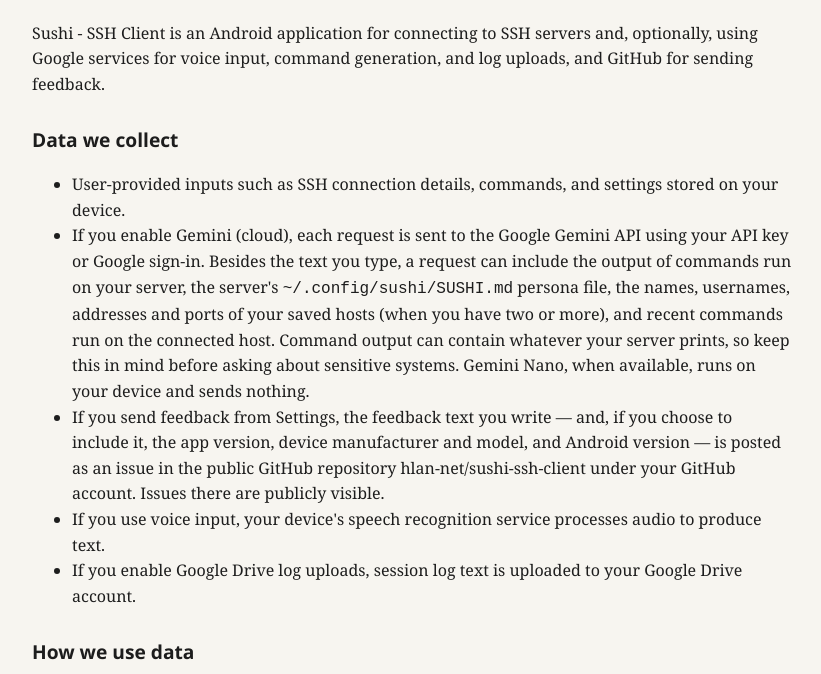
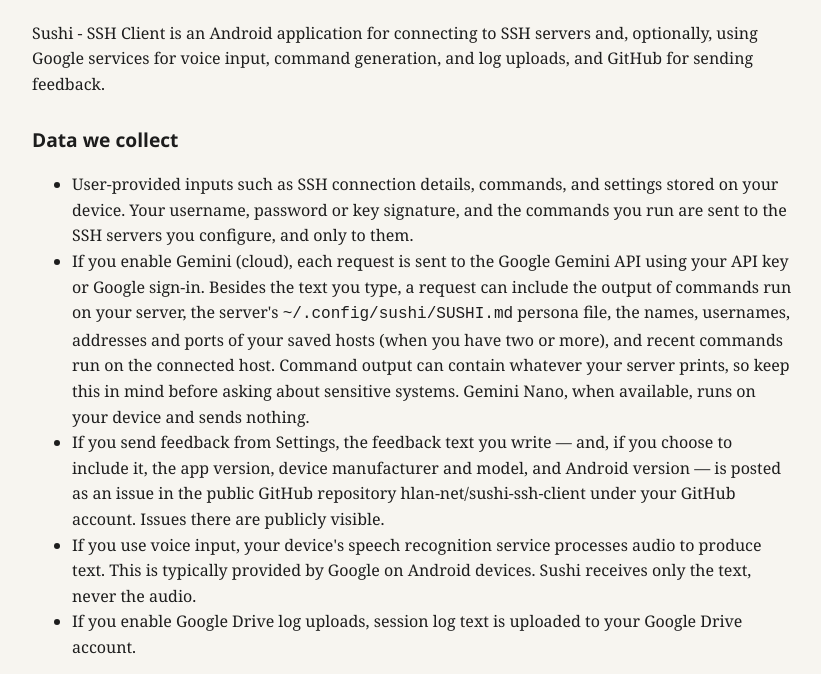
Before and after one commit to hlan-net/sushi-ssh-client, a plain HTML site: page docs/privacy-policy.html in a window 1280 px wide. Shown: the part 126-800 px from the top of the page, without its empty margins (228-1049 px from the left). Drawn offline with Linux system fonts and the light colour scheme.

Commit message:
docs(release): address Copilot's review of the Play listing drafts
Follow-up to #219, which was merged before its Copilot review was read:

- The two privacy policies now match: the served HTML lacked the Markdown's
  "typically provided by Google" for voice input. Both now say Sushi gets
  only the recognised text, and that SSH credentials and commands go to the
  user's configured servers.
- Data Safety: voice input is third-party processing via
  RecognizerIntent, not "not shared"; SSH data and Drive logs leave the
  device to the user's own servers/account and are described as such; the
  top-level Yes now walks every flow instead of naming audio alone.
- The screenshots are 1612x720 (2.24:1), above Play's 2:1 limit; the
  checklist says so next to the existing recapture item.
- Store description: mention on-device Gemini Nano, scope the
  credentials-required line to cloud Gemini and Drive, and say SSH details
  are sent only to the configured hosts rather than "stay on your device".

Co-Authored-By: Claude Opus 5.5 <noreply@anthropic.com>

```diff
--- a/docs/privacy-policy.html
+++ b/docs/privacy-policy.html
@@ -58,10 +58,10 @@
 
     <h2>Data we collect</h2>
     <ul>
-      <li>User-provided inputs such as SSH connection details, commands, and settings stored on your device.</li>
+      <li>User-provided inputs such as SSH connection details, commands, and settings stored on your device. Your username, password or key signature, and the commands you run are sent to the SSH servers you configure, and only to them.</li>
       <li>If you enable Gemini (cloud), each request is sent to the Google Gemini API using your API key or Google sign-in. Besides the text you type, a request can include the output of commands run on your server, the server's <code>~/.config/sushi/SUSHI.md</code> persona file, the names, usernames, addresses and ports of your saved hosts (when you have two or more), and recent commands run on the connected host. Command output can contain whatever your server prints, so keep this in mind before asking about sensitive systems. Gemini Nano, when available, runs on your device and sends nothing.</li>
       <li>If you send feedback from Settings, the feedback text you write &mdash; and, if you choose to include it, the app version, device manufacturer and model, and Android version &mdash; is posted as an issue in the public GitHub repository hlan-net/sushi-ssh-client under your GitHub account. Issues there are publicly visible.</li>
-      <li>If you use voice input, your device's speech recognition service processes audio to produce text.</li>
+      <li>If you use voice input, your device's speech recognition service processes audio to produce text. This is typically provided by Google on Android devices. Sushi receives only the text, never the audio.</li>
       <li>If you enable Google Drive log uploads, session log text is uploaded to your Google Drive account.</li>
     </ul>
 
```
Also changed, not shown: fastlane/metadata/android/en-US/full_description.txt, 2 other files.
